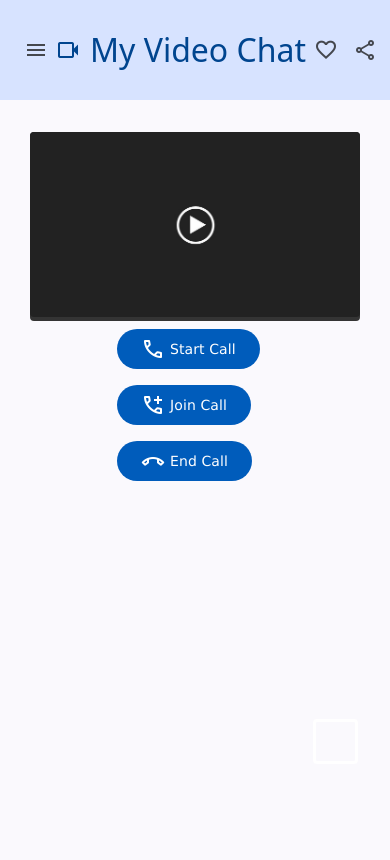
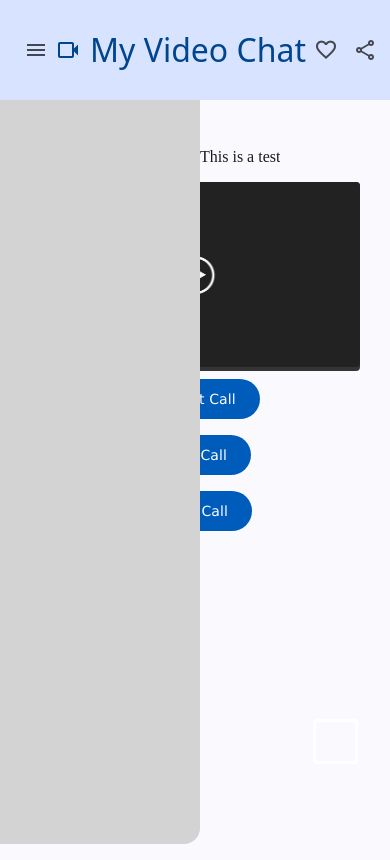
Before and after one commit to imuchene/my-video-chat, an Angular app: page / in a window 390 px wide. Both pictures are taken after a click on the button "menu". Built offline with nearby package versions, Linux system fonts and the light colour scheme; a web font is replaced by a local one.

Commit message:
Added a sidenav

```diff
--- a/angular.json
+++ b/angular.json
@@ -7,7 +7,7 @@
   },
   "newProjectRoot": "projects",
   "projects": {
-    "angular-peerjs": {
+    "my-video-chat": {
       "projectType": "application",
       "schematics": {
         "@schematics/angular:component": {
@@ -60,10 +60,10 @@
           "builder": "@angular/build:dev-server",
           "configurations": {
             "production": {
-              "buildTarget": "angular-peerjs:build:production"
+              "buildTarget": "my-video-chat:build:production"
             },
             "development": {
-              "buildTarget": "angular-peerjs:build:development"
+              "buildTarget": "my-video-chat:build:development"
             }
           },
           "defaultConfiguration": "development"
--- a/package.json
+++ b/package.json
@@ -1,5 +1,5 @@
 {
-  "name": "angular-peerjs",
+  "name": "my-video-chat",
   "version": "0.0.0",
   "scripts": {
     "ng": "ng",
--- a/src/app/app.html
+++ b/src/app/app.html
@@ -1,6 +1,11 @@
 <p class="top-navbar">
   <mat-toolbar role="toolbar">
-    <button matIconButton class="example-icon" aria-label="Example icon-button with menu icon">
+    <button
+      matIconButton
+      class="example-icon mobile-menu-btn"
+      aria-label="Example icon-button with menu icon"
+      (click)="sidenav.toggle()"
+    >
       <mat-icon>menu</mat-icon>
     </button>
     <span class="material-symbols-outlined video-space">videocam</span>
@@ -18,5 +23,11 @@
     </button>
   </mat-toolbar>
 </p>
+<mat-sidenav-container class="example-container mobile-menu-btn">
+  <mat-sidenav #sidenav mode="side" class="example-sidenav">Sidenav</mat-sidenav>
+  <mat-sidenav-content>
+    <p>This is a test</p>
+  </mat-sidenav-content>
+</mat-sidenav-container>
 
 <router-outlet />
--- a/src/app/app.scss
+++ b/src/app/app.scss
@@ -26,3 +26,37 @@ mat-toolbar {
 .video-space {
   margin-right: 10px;
 }
+
+.mobile-menu-btn {
+  display: none;
+}
+
+@media (max-width: 768px){
+  .mobile-menu-btn {
+    display: inline-flex;
+  }
+
+  .desktop-links {
+    display: none;
+  }
+}
+
+.example-container {
+  position: inherit;
+  top: 0;
+  bottom: 0;
+  left: 0;
+  right: 0;
+}
+
+.example-sidenav {
+  display: flex;
+  align-items: center;
+  justify-content: center;
+  width: 200px;
+  background: lightgray;
+}
+
+mat-sidenav-content {
+  margin-left: 10px;
+}
--- a/src/app/app.ts
+++ b/src/app/app.ts
@@ -2,14 +2,15 @@ import { Component, signal } from '@angular/core';
 import { MatToolbarModule } from '@angular/material/toolbar';
 import { MatIconModule } from '@angular/material/icon';
 import { MatButtonModule } from '@angular/material/button';
+import { MatSidenavModule } from '@angular/material/sidenav';
 import { RouterOutlet } from '@angular/router';
 
 @Component({
-  imports: [RouterOutlet, MatToolbarModule, MatIconModule, MatButtonModule],
+  imports: [RouterOutlet, MatToolbarModule, MatIconModule, MatButtonModule, MatSidenavModule],
   selector: 'app-root',
   styleUrl: './app.scss',
   templateUrl: './app.html',
 })
 export class App {
-  protected readonly title = signal('angular-peerjs');
+  protected readonly title = signal('my-video-chat');
 }
```
Also changed, not shown: 1 other file (tests, documents, lock files or other folders).
